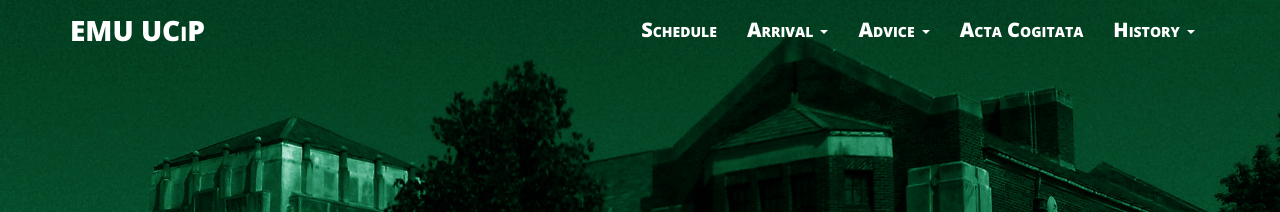
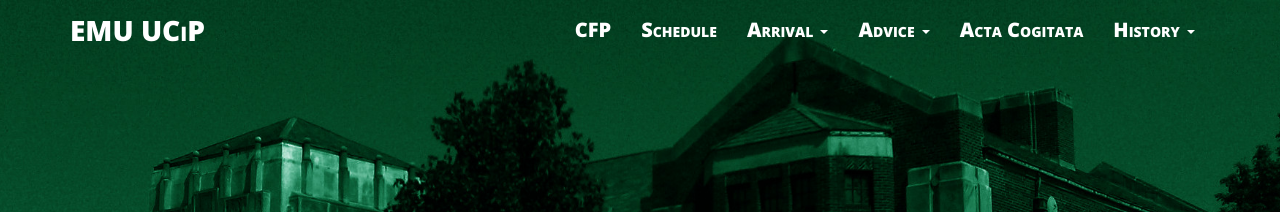
Before and after one commit to ucip/ucip.github.io, a Jekyll site: the page built from index.html, in a window 1280 px wide. Shown: the top 212 px of the page. Built offline with Jekyll 4.4.1, drawn with Linux system fonts in a browser that asks for light colours; nearby versions of some CDN libraries.

Commit message:
added cfp link to navigation

```diff
--- a/_includes/header.html
+++ b/_includes/header.html
@@ -16,6 +16,7 @@
       <!-- Collect the nav links, forms, and other content for toggling -->
       <div class="collapse navbar-collapse" id="main-navbar-collapse-1">
         <ul class="nav navbar-nav navbar-right">
+          <li><a href="{{ site.baseurl }}/cfp/">CFP</a></li>
           <li><a href="{{ site.baseurl }}/schedule/">Schedule</a></li>
           <li class="dropdown"><a href="#" class="dropdown-toggle" data-toggle="dropdown" role="button" aria-haspopup="true" aria-expanded="false">Arrival <span class="caret"></span></a>
             <ul class="dropdown-menu">
```
